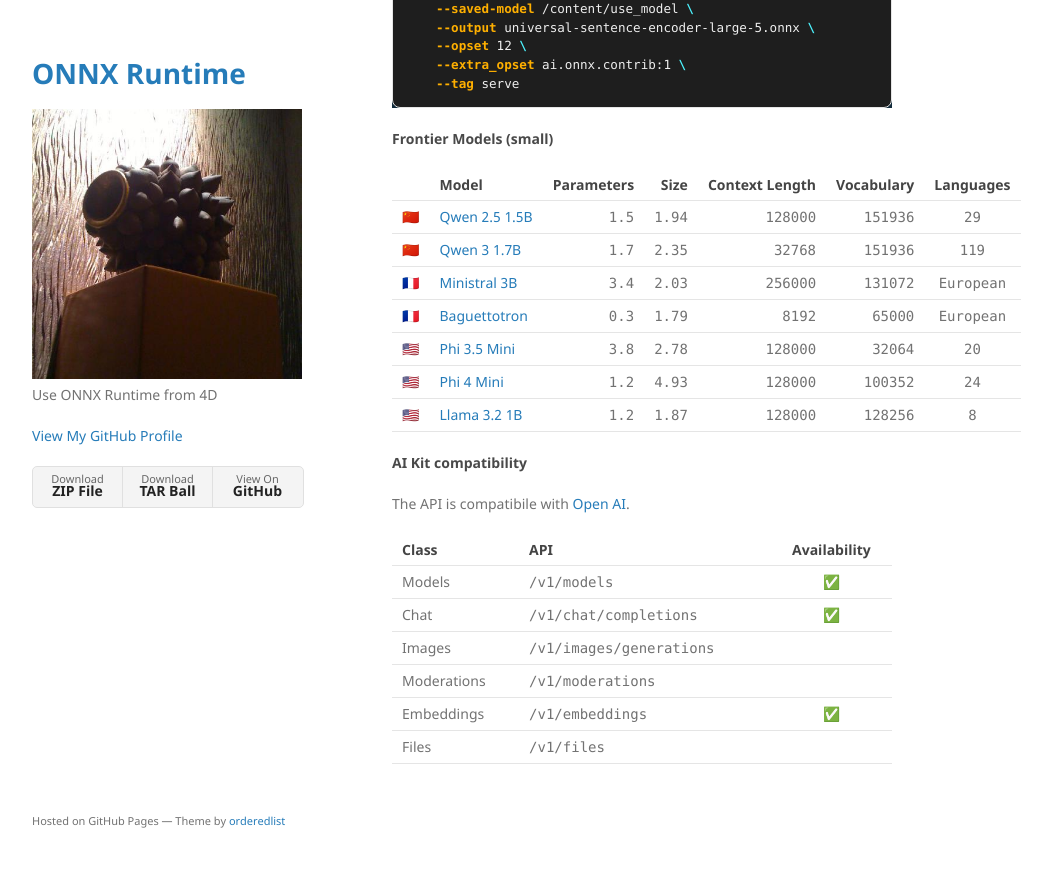
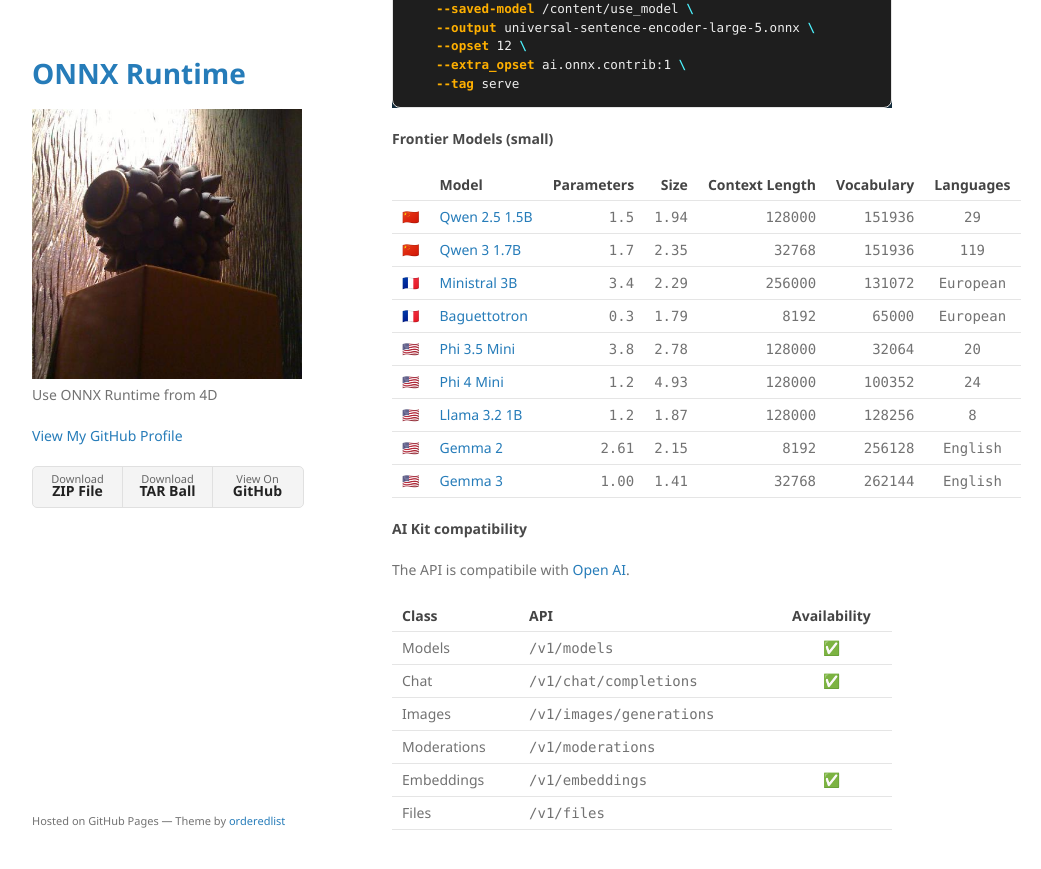
Before and after one commit to miyako/onnx-genai, a Jekyll site: the page built from index.md, in a window 1280 px wide and 900 px high, scrolled down 4332 px. Shown: the top 869 px of the window, without its empty margins (178-1219 px from the left). Built offline with Jekyll 4.4.1, drawn with Linux system fonts in a browser that asks for light colours; before the commit the page ends 5166 px from its top, so only the background shows below that.

Commit message:
Update index.md

```diff
--- a/index.md
+++ b/index.md
@@ -226,12 +226,13 @@
 |-|-|-:|-:|-:|-:|:-:|
 |🇨🇳|[Qwen&nbsp;2.5&nbsp;1.5B](https://huggingface.co/keisuke-miyako/Qwen2.5-1.5B-onnx-int4-cpu)|`1.5`|`1.94`|`128000`|`151936`|`29`|
 |🇨🇳|[Qwen&nbsp;3&nbsp;1.7B](https://huggingface.co/keisuke-miyako/Qwen3-1.7B-onnx-int4-cpu)|`1.7`|`2.35`|`32768`|`151936`|`119`|
-|🇫🇷|[Ministral&nbsp;3B](https://huggingface.co/mistralai/Ministral-3-3B-Instruct-2512-ONNX)|`3.4`|`2.03`|`256000`|`131072`|`European`
+|🇫🇷|[Ministral&nbsp;3B](https://huggingface.co/mistralai/Ministral-3-3B-Instruct-2512-ONNX)|`3.4`|`2.29`|`256000`|`131072`|`European`
 |🇫🇷|[Baguettotron](https://huggingface.co/keisuke-miyako/Baguettotron-onnx-int4-cpu)|`0.3`|`1.79`|`8192`|`65000`|`European`
 |🇺🇸|[Phi&nbsp;3.5&nbsp;Mini](https://huggingface.co/microsoft/Phi-3.5-mini-instruct-onnx)|`3.8`|`2.78`|`128000`|`32064`|`20`|
 |🇺🇸|[Phi&nbsp;4&nbsp;Mini](https://huggingface.co/microsoft/Phi-4-mini-instruct-onnx)|`1.2`|`4.93`|`128000`|`100352`|`24`|
 |🇺🇸|[Llama&nbsp;3.2&nbsp;1B](https://huggingface.co/keisuke-miyako/Llama-3.2-1B-Instruct-onnx-int4-cpu)|`1.2`|`1.87`|`128000`|`128256`|`8`
-
+|🇺🇸|[Gemma&nbsp;2](https://huggingface.co/EmbeddedLLM/gemma-2b-it-onnx)|`2.61`|`2.15`|`8192`|`256128`|`English`|
+|🇺🇸|[Gemma&nbsp;3](https://huggingface.co/onnx-community/gemma-3-1b-it-ONNX)|`1.00`|`1.41`|`32768`|`262144`|`English`|
 
 #### AI Kit compatibility
 
```
